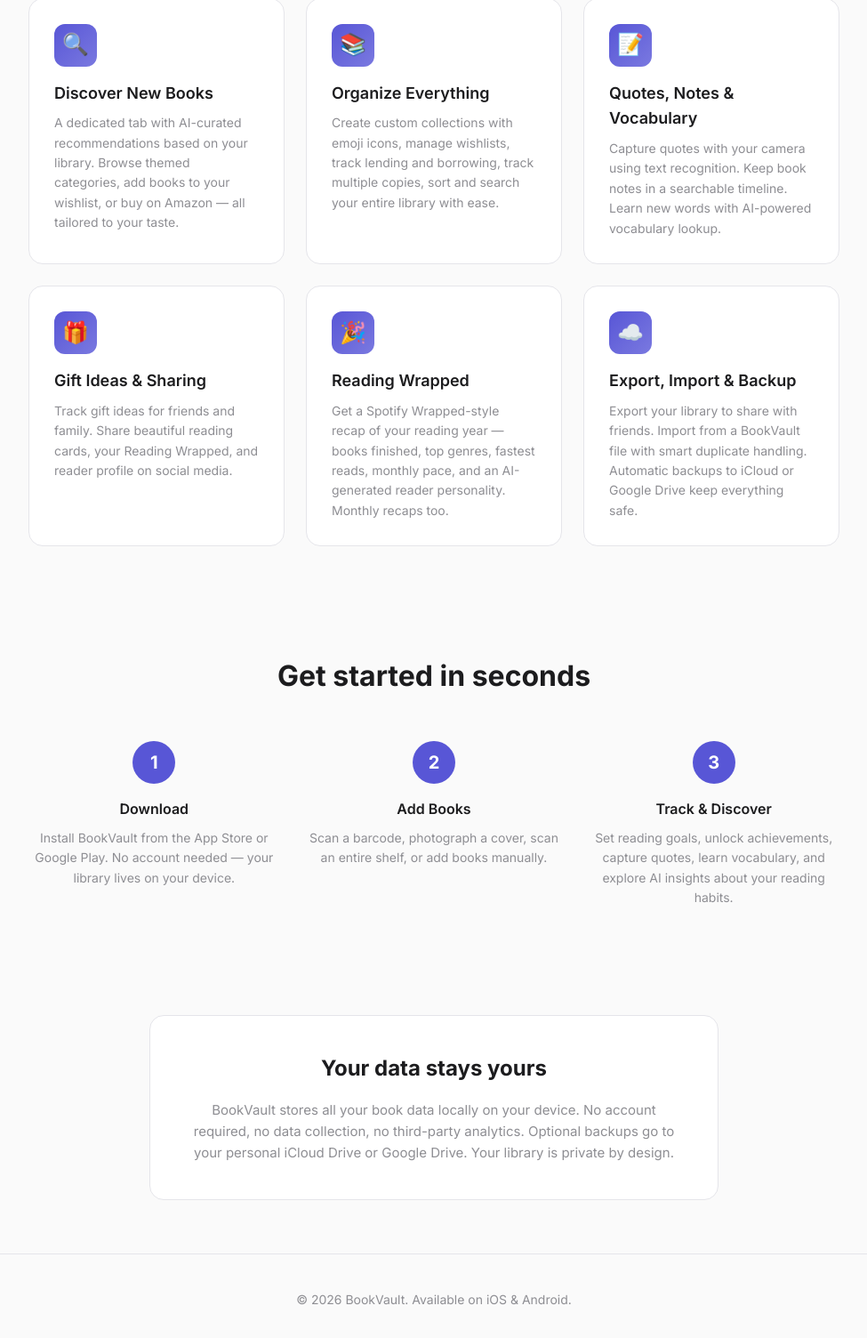
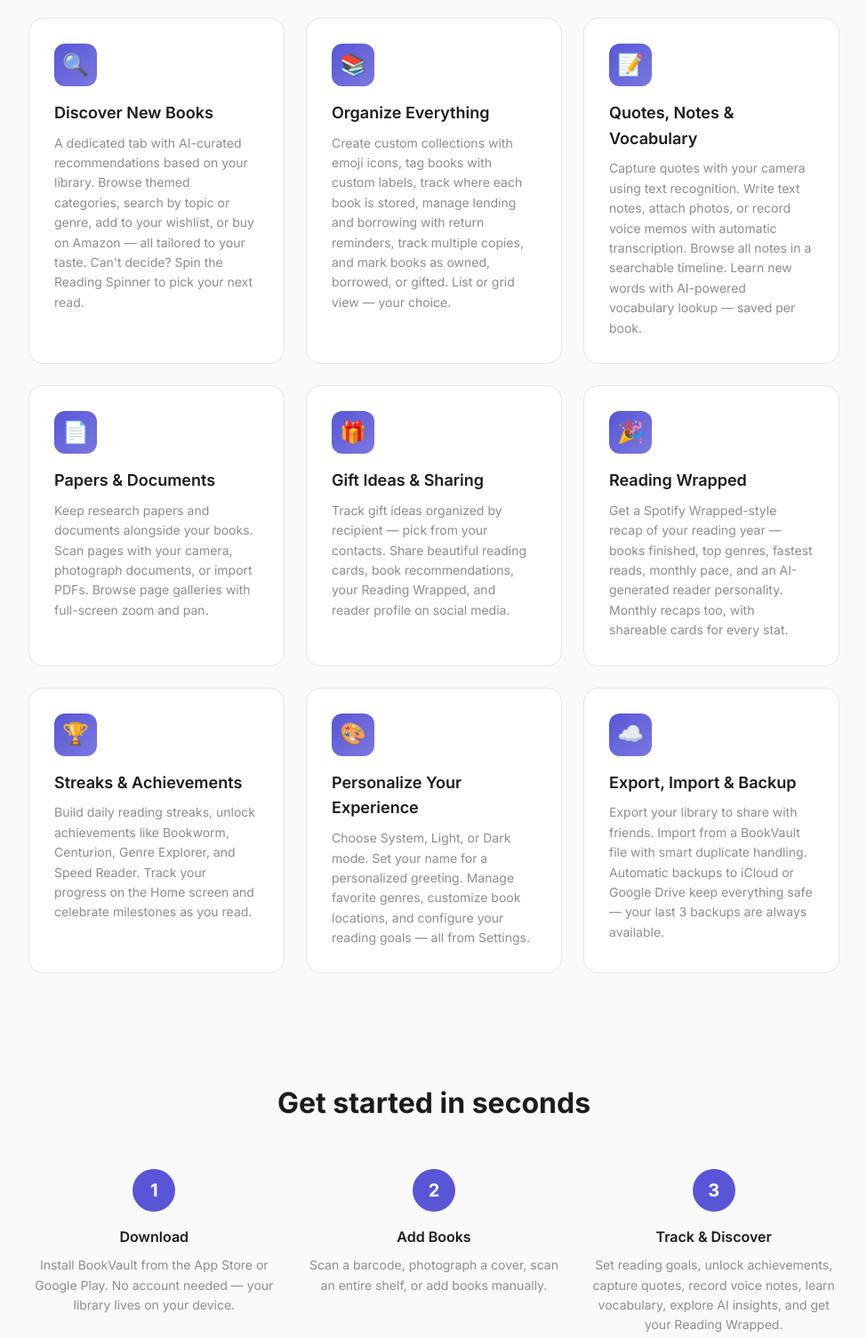
Before and after one commit to jig21nesh/bookvault-site, a plain HTML site: page index.html in a window 1280 px wide. Shown: the part 1068-2572 px from the top of the page at 89% size, without its empty margins (152-1127 px from the left). Drawn offline with Linux system fonts and the light colour scheme.

Commit message:
docs: Update website with current features (beta.57)
- Expanded from 9 to 12 feature cards: added Papers & Documents,
  Streaks & Achievements, Personalize Your Experience
- Enriched existing cards with voice/photo notes, bookmark scanner,
  tags, book location, ownership tracking, BYOK, reading heatmap,
  Book DNA, reading spinner, grid view, share from Safari
- Updated meta description, keywords, and OG tags
- Updated How It Works and Privacy sections

```diff
--- a/index.html
+++ b/index.html
@@ -4,10 +4,10 @@
     <meta charset="UTF-8">
     <meta name="viewport" content="width=device-width, initial-scale=1.0">
     <title>BookVault - Your Personal Book Library</title>
-    <meta name="description" content="BookVault is an iOS and Android app for managing your personal book library with barcode scanning, AI-powered recommendations, reading tracking, vocabulary learning, Reading Wrapped recaps, cloud backup, and more.">
-    <meta name="keywords" content="BookVault, book library, iOS app, Android app, barcode scanner, book tracker, reading tracker, AI recommendations, vocabulary, reading goals, reading wrapped, iCloud backup, Google Drive backup, book discovery">
+    <meta name="description" content="BookVault is an iOS and Android app for managing your personal book library with barcode scanning, shelf scanning, AI-powered recommendations, reading tracking, voice and photo notes, vocabulary learning, Reading Wrapped recaps, papers, dark mode, cloud backup, and more.">
+    <meta name="keywords" content="BookVault, book library, iOS app, Android app, barcode scanner, book tracker, reading tracker, AI recommendations, vocabulary, reading goals, reading wrapped, iCloud backup, Google Drive backup, book discovery, voice notes, photo notes, papers, dark mode, reading spinner, book DNA, reading heatmap, OCR quotes, reading streaks, achievements">
     <meta property="og:title" content="BookVault - Your Personal Book Library">
-    <meta property="og:description" content="Scan, organize, and track your personal book collection.">
+    <meta property="og:description" content="Scan, organize, and track your personal book collection with AI-powered insights, voice notes, reading recaps, and more.">
     <meta property="og:type" content="website">
     <link rel="preconnect" href="https://fonts.googleapis.com">
     <link rel="preconnect" href="https://fonts.gstatic.com" crossorigin>
@@ -300,47 +300,62 @@
                 <div class="feature-card">
                     <div class="feature-icon">📷</div>
                     <h3>Scan & Add Books</h3>
-                    <p>Scan barcodes, photograph covers, scan entire shelves, import from photos, paste ISBNs or Amazon links, or add manually. Six ways to build your library.</p>
+                    <p>Seven ways to build your library: scan barcodes, photograph covers, scan entire shelves, import from photos, paste ISBNs or Amazon links, share from Safari, or add manually. Covers and prices fetched automatically.</p>
                 </div>
                 <div class="feature-card">
                     <div class="feature-icon">💡</div>
                     <h3>AI-Powered Insights</h3>
-                    <p>Get personalized recommendations, generate your reader profile, discover book chain challenges, explore summaries, look up vocabulary words, and receive a personal reading coach with actionable insights.</p>
+                    <p>Personalized recommendations, reader profile generation, Book DNA analysis, book chain challenges, AI summaries, author deep dives, vocabulary lookup, and a personal reading coach with actionable insights. Use BookVault AI or bring your own OpenAI/Anthropic key.</p>
                 </div>
                 <div class="feature-card">
                     <div class="feature-icon">📊</div>
                     <h3>Track Your Reading</h3>
-                    <p>Monitor reading progress, set monthly goals, track streaks and achievements, log reading moods, review your reading journey timeline, and get monthly and yearly reading recaps.</p>
+                    <p>Monitor reading progress with a smart slider, photograph your bookmark to auto-update your page, set monthly goals, track streaks and achievements, log reading moods, and review your journey on a GitHub-style reading heatmap.</p>
                 </div>
                 <div class="feature-card">
                     <div class="feature-icon">🔍</div>
                     <h3>Discover New Books</h3>
-                    <p>A dedicated tab with AI-curated recommendations based on your library. Browse themed categories, add books to your wishlist, or buy on Amazon — all tailored to your taste.</p>
+                    <p>A dedicated tab with AI-curated recommendations based on your library. Browse themed categories, search by topic or genre, add to your wishlist, or buy on Amazon — all tailored to your taste. Can't decide? Spin the Reading Spinner to pick your next read.</p>
                 </div>
                 <div class="feature-card">
                     <div class="feature-icon">📚</div>
                     <h3>Organize Everything</h3>
-                    <p>Create custom collections with emoji icons, manage wishlists, track lending and borrowing, track multiple copies, sort and search your entire library with ease.</p>
+                    <p>Create custom collections with emoji icons, tag books with custom labels, track where each book is stored, manage lending and borrowing with return reminders, track multiple copies, and mark books as owned, borrowed, or gifted. List or grid view — your choice.</p>
                 </div>
                 <div class="feature-card">
                     <div class="feature-icon">📝</div>
                     <h3>Quotes, Notes & Vocabulary</h3>
-                    <p>Capture quotes with your camera using text recognition. Keep book notes in a searchable timeline. Learn new words with AI-powered vocabulary lookup.</p>
+                    <p>Capture quotes with your camera using text recognition. Write text notes, attach photos, or record voice memos with automatic transcription. Browse all notes in a searchable timeline. Learn new words with AI-powered vocabulary lookup — saved per book.</p>
+                </div>
+                <div class="feature-card">
+                    <div class="feature-icon">📄</div>
+                    <h3>Papers & Documents</h3>
+                    <p>Keep research papers and documents alongside your books. Scan pages with your camera, photograph documents, or import PDFs. Browse page galleries with full-screen zoom and pan.</p>
                 </div>
                 <div class="feature-card">
                     <div class="feature-icon">🎁</div>
                     <h3>Gift Ideas & Sharing</h3>
-                    <p>Track gift ideas for friends and family. Share beautiful reading cards, your Reading Wrapped, and reader profile on social media.</p>
+                    <p>Track gift ideas organized by recipient — pick from your contacts. Share beautiful reading cards, book recommendations, your Reading Wrapped, and reader profile on social media.</p>
                 </div>
                 <div class="feature-card">
                     <div class="feature-icon">🎉</div>
                     <h3>Reading Wrapped</h3>
-                    <p>Get a Spotify Wrapped-style recap of your reading year — books finished, top genres, fastest reads, monthly pace, and an AI-generated reader personality. Monthly recaps too.</p>
+                    <p>Get a Spotify Wrapped-style recap of your reading year — books finished, top genres, fastest reads, monthly pace, and an AI-generated reader personality. Monthly recaps too, with shareable cards for every stat.</p>
+                </div>
+                <div class="feature-card">
+                    <div class="feature-icon">🏆</div>
+                    <h3>Streaks & Achievements</h3>
+                    <p>Build daily reading streaks, unlock achievements like Bookworm, Centurion, Genre Explorer, and Speed Reader. Track your progress on the Home screen and celebrate milestones as you read.</p>
+                </div>
+                <div class="feature-card">
+                    <div class="feature-icon">🎨</div>
+                    <h3>Personalize Your Experience</h3>
+                    <p>Choose System, Light, or Dark mode. Set your name for a personalized greeting. Manage favorite genres, customize book locations, and configure your reading goals — all from Settings.</p>
                 </div>
                 <div class="feature-card">
                     <div class="feature-icon">☁️</div>
                     <h3>Export, Import & Backup</h3>
-                    <p>Export your library to share with friends. Import from a BookVault file with smart duplicate handling. Automatic backups to iCloud or Google Drive keep everything safe.</p>
+                    <p>Export your library to share with friends. Import from a BookVault file with smart duplicate handling. Automatic backups to iCloud or Google Drive keep everything safe — your last 3 backups are always available.</p>
                 </div>
             </div>
         </section>
@@ -361,7 +376,7 @@
                 <div class="step">
                     <div class="step-number">3</div>
                     <h3>Track & Discover</h3>
-                    <p>Set reading goals, unlock achievements, capture quotes, learn vocabulary, and explore AI insights about your reading habits.</p>
+                    <p>Set reading goals, unlock achievements, capture quotes, record voice notes, learn vocabulary, explore AI insights, and get your Reading Wrapped.</p>
                 </div>
             </div>
         </section>
@@ -369,7 +384,7 @@
         <section class="privacy">
             <div class="privacy-card">
                 <h2>Your data stays yours</h2>
-                <p>BookVault stores all your book data locally on your device. No account required, no data collection, no third-party analytics. Optional backups go to your personal iCloud Drive or Google Drive. Your library is private by design.</p>
+                <p>BookVault stores all your book data locally on your device. No account required to get started, no data collection, no third-party analytics. Voice notes, photos, and papers stay on your device. Optional backups go to your personal iCloud Drive or Google Drive. Your library is private by design.</p>
             </div>
         </section>
     </div>
```
